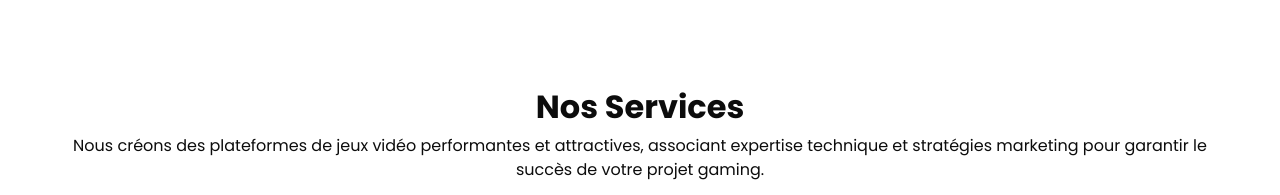
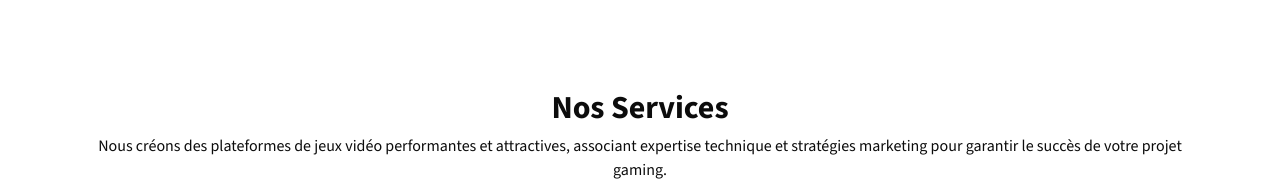
Before and after one commit to Em2oo2/pixelia, a plain HTML site: page index.html in a window 1280 px wide. Shown: the part 802-997 px from the top of the page. Drawn offline with nearby package versions, Linux system fonts and the light colour scheme; some packages are replaced by stand-ins of ours.

Commit message:
Update font family to Source Sans 3 in style.css

```diff
--- a/css/style.css
+++ b/css/style.css
@@ -1,6 +1,6 @@
-@import url("https://fonts.googleapis.com/css2?family=Poppins:wght@400;600;700&display=swap");
+@import url("https://fonts.googleapis.com/css2?family=Source+Sans+3:wght@400;600;700&display=swap");
 body {
-  font-family: "Poppins", sans-serif;
+  font-family: "Source Sans 3", sans-serif;
   color: #0c0c0c;
   background-color: #ffffff;
   overflow-x: hidden;
```
